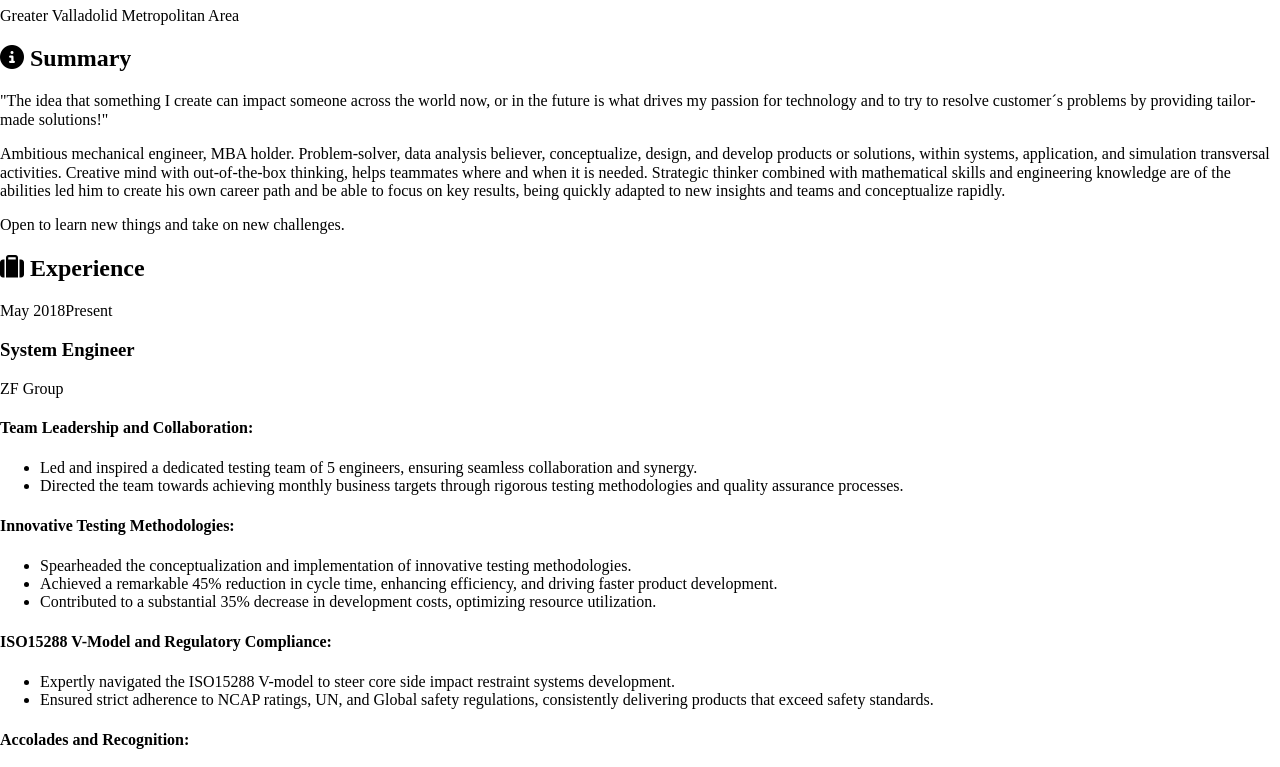
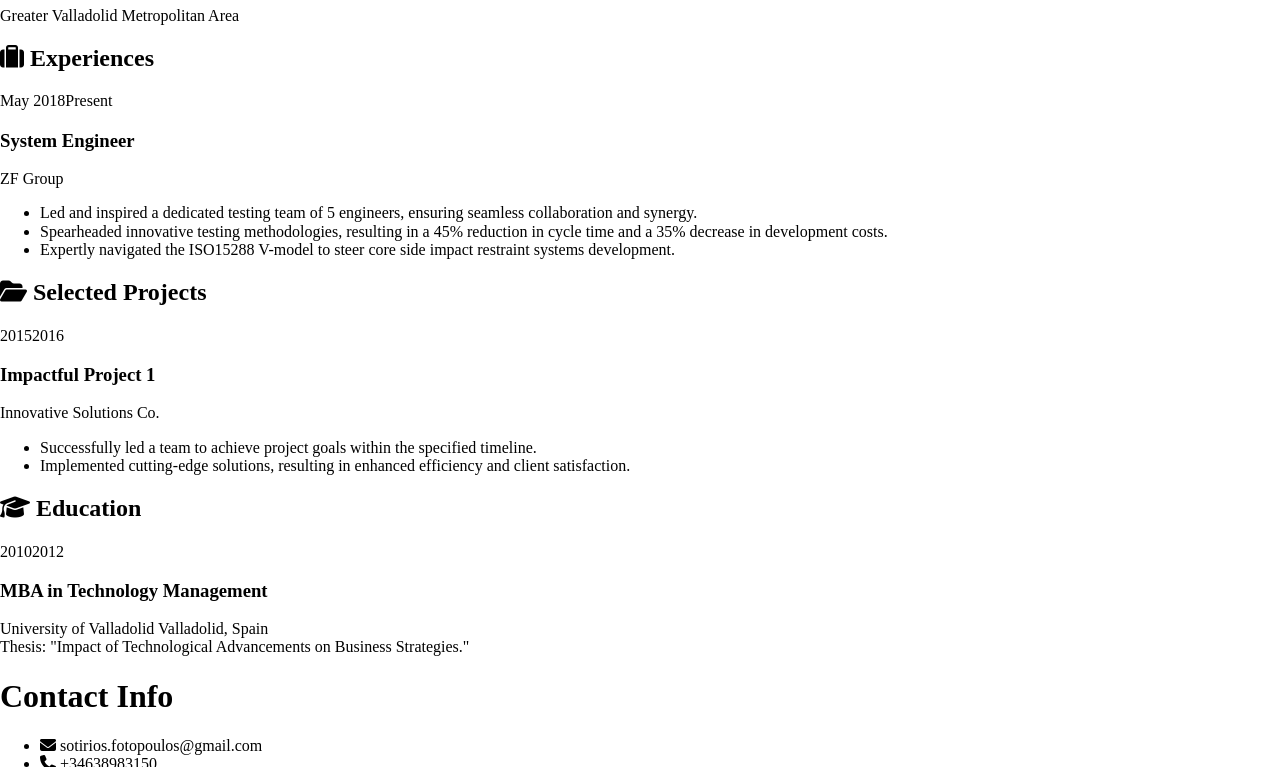
Before and after one commit to sotisfo/sotisfo.github.io, a plain HTML site: page index.html in a window 1280 px wide. Shown: the part 73-840 px from the top of the page. Drawn offline with nearby package versions, Linux system fonts and the light colour scheme.

Commit message:
Update index.html

```diff
--- a/index.html
+++ b/index.html
@@ -1,12 +1,12 @@
 <!DOCTYPE html>
-<html>
+<html lang="en">
   <head>
     <meta charset="utf-8" />
     <link rel="stylesheet" type="text/css" href="dep/normalize.css/normalize.css" />
     <link rel="stylesheet" type="text/css" href="dep/Font-Awesome/css/font-awesome.css" />
     <link rel="stylesheet" type="text/css" href="style.css" />
   </head>
-  <body lang="en">
+  <body>
     <section id="main">
       <header id="title">
         <h1>Sotiris Fotopoulos, MBA</h1>
@@ -14,28 +14,7 @@
       </header>
       <section class="main-block">
         <h2>
-          <i class="fa fa-info-circle"></i> Summary
-        </h2>
-        <div>
-          <p>
-            "The idea that something I create can impact someone across the world now, or in the future is what drives my
-            passion for technology and to try to resolve customer´s problems by providing tailor-made solutions!"
-          </p>
-          <p>
-            Ambitious mechanical engineer, MBA holder. Problem-solver, data analysis believer, conceptualize, design, and
-            develop products or solutions, within systems, application, and simulation transversal activities. Creative mind with
-            out-of-the-box thinking, helps teammates where and when it is needed. Strategic thinker combined with
-            mathematical skills and engineering knowledge are of the abilities led him to create his own career path and be able
-            to focus on key results, being quickly adapted to new insights and teams and conceptualize rapidly.
-          </p>
-          <p>
-            Open to learn new things and take on new challenges.
-          </p>
-        </div>
-      </section>
-      <section class="main-block">
-        <h2>
-          <i class="fa fa-suitcase"></i> Experience
+          <i class="fa fa-suitcase"></i> Experiences
         </h2>
         <section class="blocks">
           <div class="date">
@@ -48,34 +27,59 @@
               <span class="place">ZF Group</span>
             </header>
             <div>
-              <h4>Team Leadership and Collaboration:</h4>
               <ul>
                 <li>Led and inspired a dedicated testing team of 5 engineers, ensuring seamless collaboration and synergy.</li>
-                <li>Directed the team towards achieving monthly business targets through rigorous testing methodologies and quality assurance processes.</li>
+                <li>Spearheaded innovative testing methodologies, resulting in a 45% reduction in cycle time and a 35% decrease in development costs.</li>
+                <li>Expertly navigated the ISO15288 V-model to steer core side impact restraint systems development.</li>
               </ul>
-              <h4>Innovative Testing Methodologies:</h4>
-              <ul>
-                <li>Spearheaded the conceptualization and implementation of innovative testing methodologies.</li>
-                <li>Achieved a remarkable 45% reduction in cycle time, enhancing efficiency, and driving faster product development.</li>
-                <li>Contributed to a substantial 35% decrease in development costs, optimizing resource utilization.</li>
-              </ul>
-              <h4>ISO15288 V-Model and Regulatory Compliance:</h4>
-              <ul>
-                <li>Expertly navigated the ISO15288 V-model to steer core side impact restraint systems development.</li>
-                <li>Ensured strict adherence to NCAP ratings, UN, and Global safety regulations, consistently delivering products that exceed safety standards.</li>
-              </ul>
-              <h4>Accolades and Recognition:</h4>
-              <ul>
-                <li>Received the prestigious BlueBox ZF Innovation Laboratory Award in 2022 within the Passive Safety Division for outstanding contributions.</li>
-                <li>Recognized as Employee of the Year in 2018 for a customer-focused approach and exceptional contributions to safety restraint system design.</li>
-              </ul>
-              <h4>Test Leader Aspirations:</h4>
-              <p>
-                Eager to transition into a Test Leader role, I bring a proven track record in systems engineering, project management, and innovative testing. My expertise aligns seamlessly with a focus on ensuring quality and compliance in testing processes, driving efficiency, and delivering 'Right first time' products. I am confident in my ability to lead testing teams to new heights of success.
-              </p>
             </div>
           </div>
         </section>
+        <!-- Add more experience sections if needed -->
+      </section>
+      <section class="main-block">
+        <h2>
+          <i class="fa fa-folder-open"></i> Selected Projects
+        </h2>
+        <section class="blocks">
+          <div class="date">
+            <span>2015</span><span>2016</span>
+          </div>
+          <div class="decorator"></div>
+          <div class="details">
+            <header>
+              <h3>Impactful Project 1</h3>
+              <span class="place">Innovative Solutions Co.</span>
+            </header>
+            <div>
+              <ul>
+                <li>Successfully led a team to achieve project goals within the specified timeline.</li>
+                <li>Implemented cutting-edge solutions, resulting in enhanced efficiency and client satisfaction.</li>
+              </ul>
+            </div>
+          </div>
+        </section>
+        <!-- Add more project sections if needed -->
+      </section>
+      <section class="main-block concise">
+        <h2>
+          <i class="fa fa-graduation-cap"></i> Education
+        </h2>
+        <section class="blocks">
+          <div class="date">
+            <span>2010</span><span>2012</span>
+          </div>
+          <div class="decorator"></div>
+          <div class="details">
+            <header>
+              <h3>MBA in Technology Management</h3>
+              <span class="place">University of Valladolid</span>
+              <span class="location">Valladolid, Spain</span>
+            </header>
+            <div>Thesis: "Impact of Technological Advancements on Business Strategies."</div>
+          </div>
+        </section>
+        <!-- Add more education sections if needed -->
       </section>
     </section>
     <aside id="sidebar">
@@ -90,16 +94,13 @@
       <div class="side-block" id="skills">
         <h1>Skills</h1>
         <ul>
-          <li>Omnipresence</li>
-          <li>Anonymity</li>
-        </ul>
-        <ul>
-          <li>Ordinarity</li>
-          <li>No name rights</li>
+          <li>Mechanical Engineering</li>
+          <li>Data Analysis</li>
+          <!-- Add more skills if needed -->
         </ul>
       </div>
       <div class="side-block" id="disclaimer">
-        This résumé was wholly typeset with HTML/CSS &mdash; see <code>git.io/vVSYL</code>
+        This résumé was wholly typeset with HTML/CSS — see <code>git.io/vVSYL</code>
       </div>
     </aside>
   </body>
```
